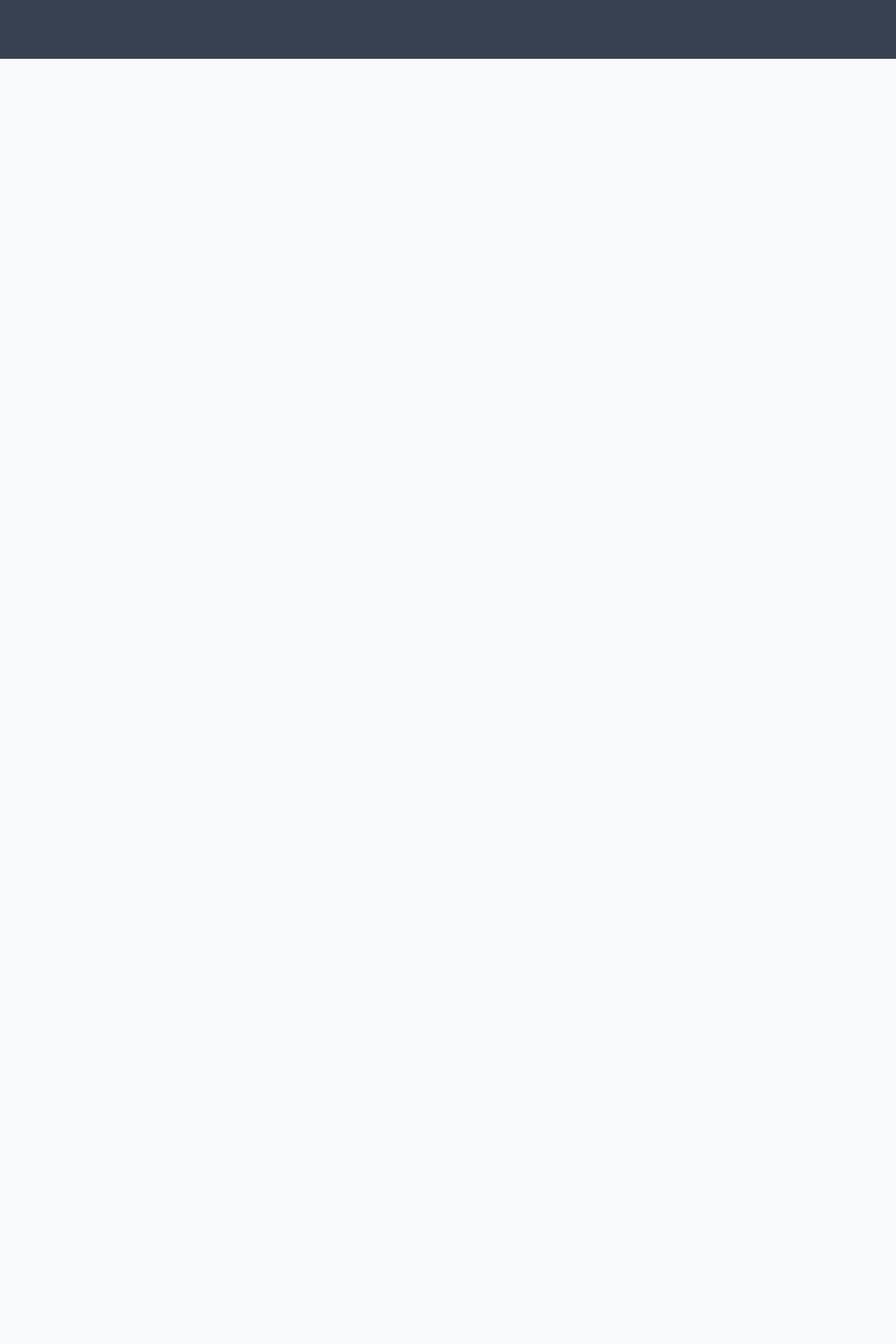
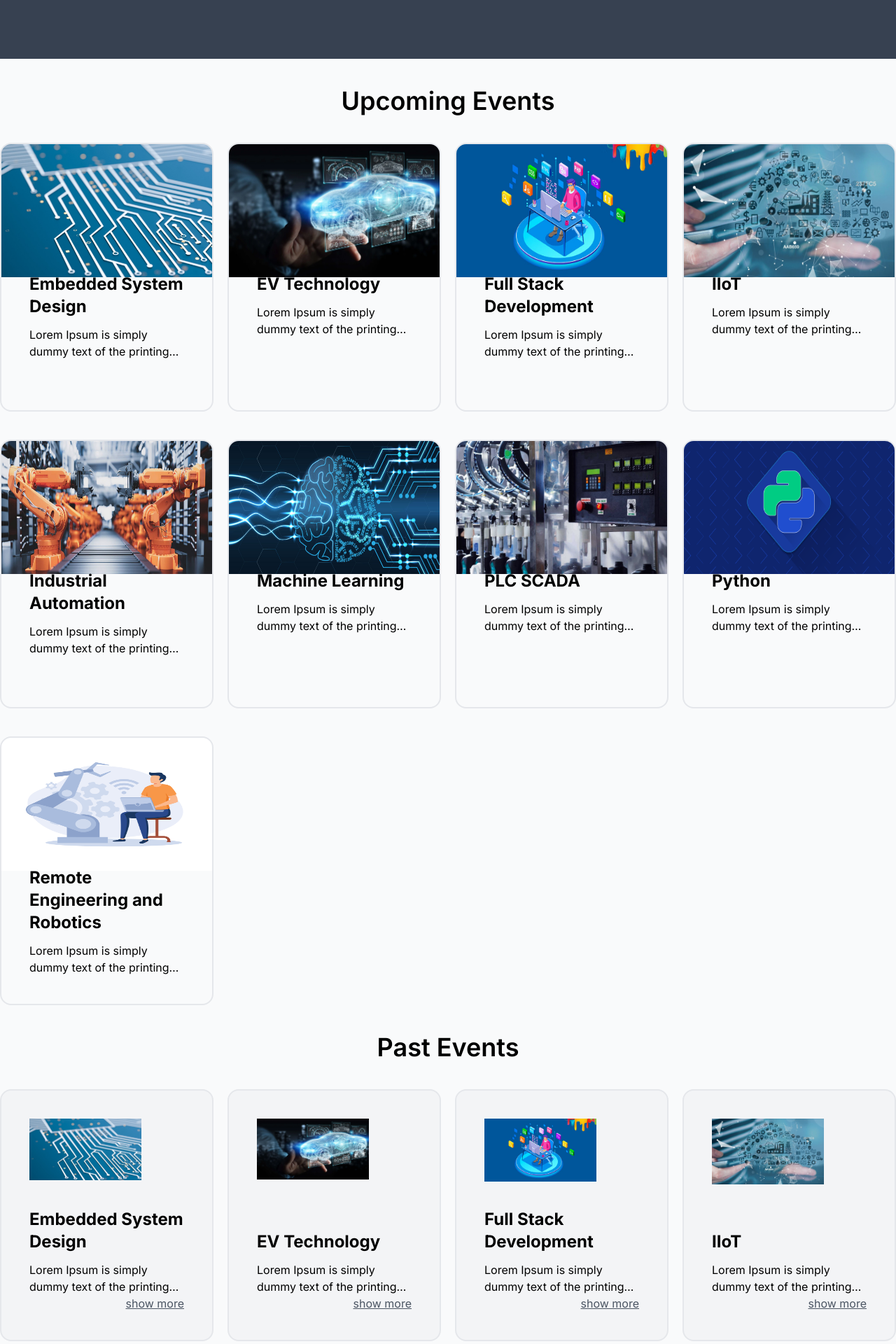
Before and after one commit to HidsTechnologies/skill_master, a Next.js app: page /workshops in a window 1280 px wide. Shown: the part 300-2220 px from the top of the page at 70% size. Before the commit the page ends 800 px from the top, so only its background shows below. Built offline with nearby package versions, Linux system fonts and the light colour scheme.

Commit message:
made components responsive

```diff
--- a/src/app/workshops/page.tsx
+++ b/src/app/workshops/page.tsx
@@ -1,14 +1,54 @@
 import Header from "@/components/header/page";
+import Link from "next/link";
+import Courses from '@/db/courses.json';
+import Footer from "@/components/footer/page";
 
-export default function workshop(){
-    return(
+export default function workshop() {
+    return (
         <div>
-            <Header/>
-            <div className="flex flex-col w-full h-96 bg-gray-700 text-white justify-center items-center gap-y-5">
+            <Header />
+            <div className="flex flex-col w-full h-96 bg-gray-700 text-white justify-center items-center gap-y-5 px-5 text-center">
                 <h1 className="text-5xl font-bold">Workshops</h1>
                 <h1 className="text-xl max-w-3xl text-center">Yes we conduct workshops! We provide students with opportunity to learn from industrial experts and get hands-on experience in subject matter.</h1>
             </div>
-
+            <div className="flex flex-col justify-center w-full items-center my-10">
+                <h1 className="text-4xl mb-10 font-semibold">Upcoming Events</h1>
+                <div className="flex w-full justify-center">
+                    <div className="grid xl:grid-cols-4 lg:grid-cols-2 grid-cols-1 gap-5 max-w-7xl h-full transition-all duration-500 gap-y-10">
+                        {Courses.map((skill, i) => {
+                            return (
+                                <div key={i} className="flex flex-col w-full h-96 min-w-52 px-10 py-10 rounded-2xl border-2 bg-gray-100" style={{background:`url(${skill.image})`,backgroundSize:"100% 50%",backgroundRepeat:"no-repeat"}}>
+                                    {/* <img src={skill.image} className="h-32 w-40" /> */}
+                                    <div className="flex flex-col h-full mt-36">
+                                        <h1 className="text-2xl font-bold mb-3">{skill.title}</h1>
+                                        <p className="line-clamp-2">{skill.description}</p>
+                                    </div>
+                                </div>
+                            );
+                        })}
+                    </div>
+                </div>
+            </div>
+            <div className="flex flex-col justify-center w-full items-center my-10">
+                <h1 className="text-4xl mb-10 font-semibold">Past Events</h1>
+                <div className="flex w-full justify-center">
+                    <div className="grid xl:grid-cols-4 lg:grid-cols-2 grid-cols-1 gap-5 max-w-7xl h-full transition-all duration-500 gap-y-10">
+                        {Courses.map((skill, i) => {
+                            return (
+                                <div key={i} className="flex flex-col w-full px-10 py-10 gap-x-5 rounded-2xl border-2 bg-gray-100">
+                                    <img src={skill.image} className="h-32 w-40" />
+                                    <div className="flex flex-col h-full justify-end">
+                                        <h1 className="text-2xl font-bold mb-3">{skill.title}</h1>
+                                        <p className="line-clamp-2">{skill.description}</p>
+                                        <Link href={skill.link} className="w-full underline text-right text-gray-600">show more</Link>
+                                    </div>
+                                </div>
+                            );
+                        })}
+                    </div>
+                </div>
+            </div>
+            <Footer/>
         </div>
     );
 }
--- a/src/components/Home/Additional.tsx
+++ b/src/components/Home/Additional.tsx
@@ -3,7 +3,7 @@ import Link from "next/link";
 
 export default function Additional() {
   return (
-    <div className="flex w-full justify-center items-center py-20 mt-10">
+    <div className="flex w-full justify-center items-center py-20 mt-10 px-10 lg:text-left text-center">
       <div className="flex max-w-7xl w-full lg:justify-between lg:flex-row flex-col justify-center">
         <div>
           <h1 className="text-3xl font-bold">Experts to Help You Cross</h1>
--- a/src/components/Home/courseSection.tsx
+++ b/src/components/Home/courseSection.tsx
@@ -17,7 +17,7 @@ export default function CourseSection() {
 
     return (
         <main>
-            <div className="flex flex-col py-12 justify-center items-center">
+            <div className="flex flex-col py-12 justify-center items-center px-10 text-center">
                 <h1 className="text-3xl font-extrabold text-teal-600 font-serif">Skill Master is a training platform for professionals.</h1>
                 <h1 className=" flex text-xl mx-10 justify-center items-center">Learn new Industrial skills and upskill in your career with Skill Master courses, that provide you with the best education.</h1>
                 <div className="flex flex-col justify-center w-full items-center mt-10">
--- a/src/components/Home/page.tsx
+++ b/src/components/Home/page.tsx
@@ -15,9 +15,9 @@ export default function Home() {
             <Header />
             <HeroSection />
             <CourseSection />
-            <div className="flex w-full justify-center items-center py-10 mt-10 bg-yellow-400">
-                <div className="flex max-w-5xl w-full lg:justify-between lg:flex-row flex-col justify-center items-center">
-                    <div className='mt-16 max-w-xl w-full'>
+            <div className="flex w-full justify-center items-center py-10 mt-10 bg-yellow-400 px-5">
+                <div className="flex max-w-5xl w-full lg:justify-between lg:flex-row flex-col justify-center items-center text-center">
+                    <div className='flex flex-col mt-16 max-w-xl w-full justify-center items-center'>
                         <h1 className='text-3xl font-bold'>Not sure where to start?</h1>
                         <h1 className='text-xl'>Explore our curated list of courses listed by skill domains. Enroll in the course of your choice and start learning.</h1>
                         <Link href="/courses"><button className='flex rounded-md px-5 py-2 bg-blue-600 hover:bg-blue-500 mt-5 font-semibold text-white'>Explore</button></Link>
@@ -26,7 +26,7 @@ export default function Home() {
                 </div>
             </div>
             <FeatureSection />
-            <div className='w-full flex h-72 justify-center item-center text-white bg-cover relative' style={{ background: `url('/started.png')` }}>
+            <div className='w-full flex h-72 justify-center item-center text-white bg-cover relative text-center' style={{ background: `url('/started.png')` }}>
                 <div className='absolute w-full h-full bg-black opacity-50'></div>
                 <div className='absolute flex flex-col w-full h-full justify-center items-center'>
                     <h1 className=' lg:text-4xl md:text-2xl text-lg font-bold'>
@@ -37,7 +37,7 @@ export default function Home() {
                 </div>
             </div>
             <Additional />
-            <div className='w-full flex justify-center items-center py-20 mt-10 bg-[#3e4143]'>
+            <div className='w-full flex justify-center items-center py-20 mt-10 bg-[#3e4143] text-center px-5'>
                 <div className='flex max-w-7xl w-full flex-col justify-center items-center'>
                     <h1 className='text-4xl font-bold text-white'>Our Alumni are everywhere</h1>
                     <h1 className='text-xl text-white mt-2'>We have placed over 50 million students. Our top hiring partners are</h1>
--- a/src/components/Home/reviewSection.tsx
+++ b/src/components/Home/reviewSection.tsx
@@ -69,7 +69,7 @@ export default function ReviewSection() {
   }, [review]);
 
   return (
-    <div className="flex flex-col w-full py-10 justify-center items-center mb-10">
+    <div className="flex flex-col w-full py-10 justify-center items-center mb-10 text-center px-5">
       <div>
         <h1 className="flex text-3xl items-center justify-center font-bold text-[#6F4E37] font-serif">
           Over 130,000 students in 150 countries ♥ our courses.
```
